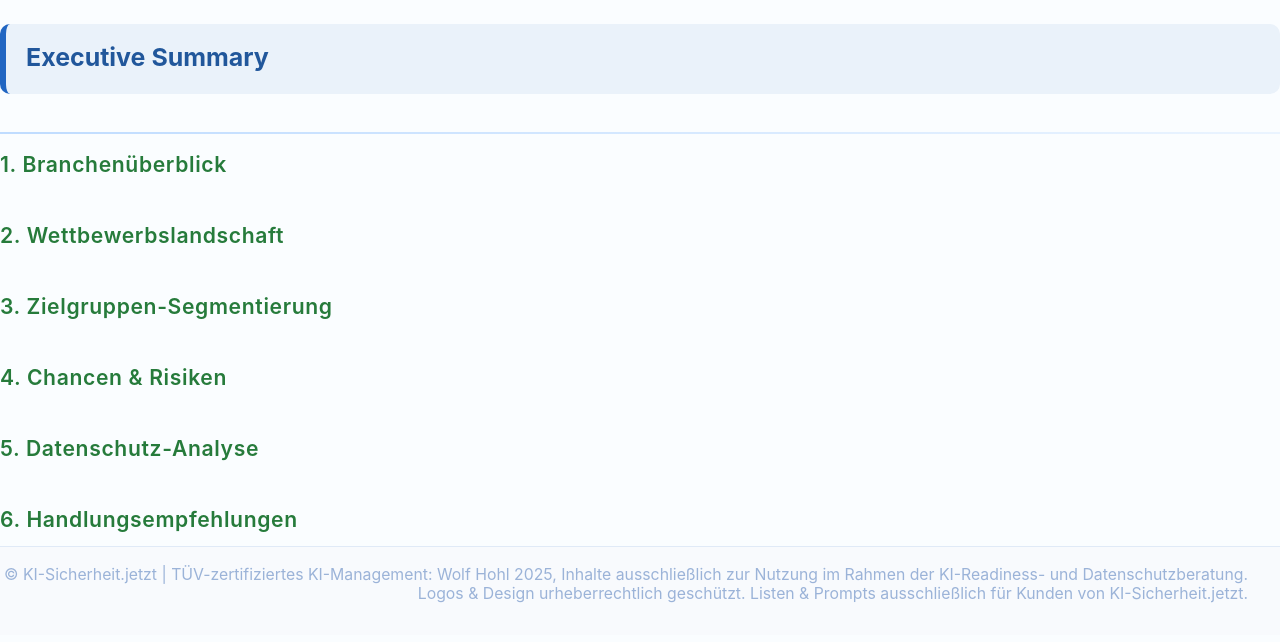
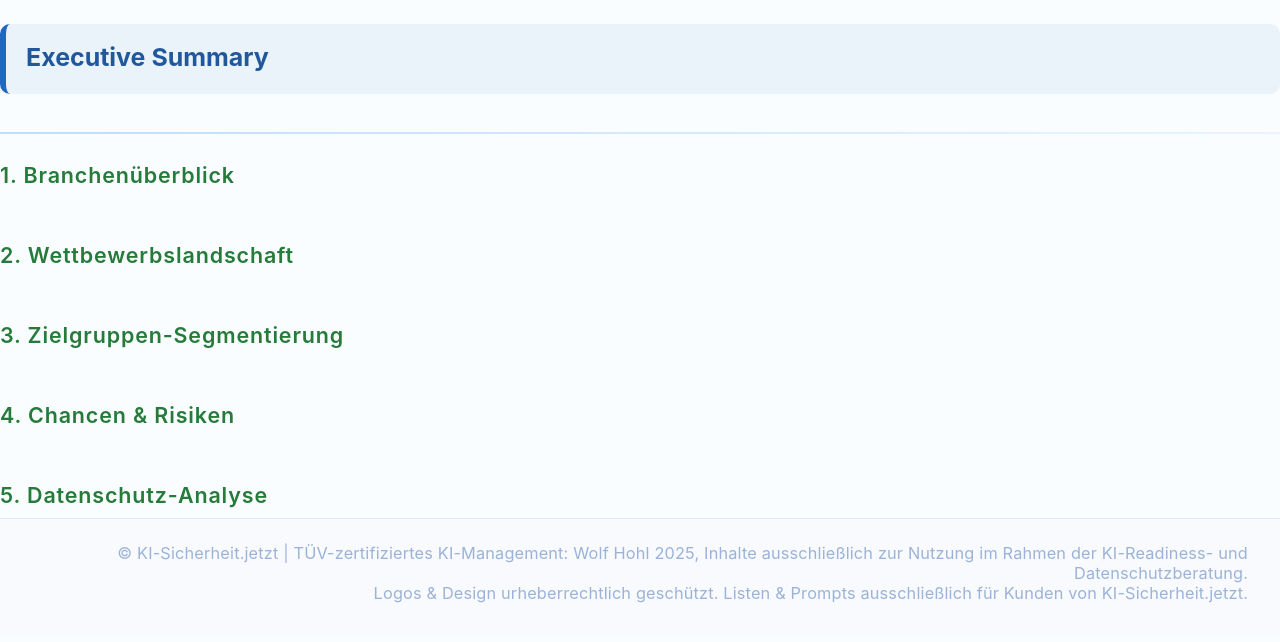
Before and after one commit to Wolf-Achtung/make-ki-backend-neu, a Python web app: template templates/pdf_template.html in a window 1280 px wide. Shown: the part 165-807 px from the top of the page. Before the commit the page ends 768 px from the top, so only its background shows below. Run offline with Jinja, Linux system fonts and the light colour scheme; the template is opened without the code that fills it, so the values that code supplies are empty.

Commit message:
Add files via upload

```diff
--- a/templates/pdf_template.html
+++ b/templates/pdf_template.html
@@ -4,7 +4,7 @@
     <meta charset="utf-8">
     <title>KI-Readiness-Report</title>
     <style>
-        @page { margin: 38px 44px 78px 44px; }
+        @page { margin: 38px 44px 90px 44px; }
         html, body { font-family: 'Inter', 'Arial', sans-serif; color: #14325e; font-size: 1.02em; margin: 0; padding: 0; background: #fafdff; }
         body { padding: 0; margin: 0; }
 
@@ -61,35 +61,36 @@
             color: #21579b;
         }
         .section {
-            margin-bottom: 46px;
+            margin-bottom: 54px;
             page-break-inside: avoid;
         }
-        .section:last-child { margin-bottom: 24px; }
+        .section:last-child { margin-bottom: 34px; }
         .section-title {
             color: #267b3b;
-            font-size: 1.27em;
+            font-size: 1.29em;
             font-weight: 600;
-            margin-bottom: 10px;
-            margin-top: 18px;
-            letter-spacing: 0.03em;
+            margin-bottom: 17px;
+            margin-top: 28px;
+            letter-spacing: 0.04em;
         }
         .section-content {
             color: #1b283b;
-            font-size: 1.04em;
-            margin-bottom: 12px;
-            margin-top: 12px;
+            font-size: 1.06em;
+            margin-bottom: 14px;
+            margin-top: 13px;
+            line-height: 1.63;
         }
         /* Abstand für Überschriften innerhalb von Section-Content */
         .section-content h3, .section-content h4, .section-content h5 {
-            margin-top: 22px;
-            margin-bottom: 10px;
+            margin-top: 28px;
+            margin-bottom: 13px;
             display: block;
-            line-height: 1.3;
+            line-height: 1.35;
             color: #2b529a;
         }
         .section-content ul, .section-content ol { margin-left: 18px; margin-bottom: 12px; }
         .section-content li { margin-bottom: 4px; }
-        .section-content p { margin-top: 0.9em; margin-bottom: 0.7em; }
+        .section-content p { margin-top: 1.05em; margin-bottom: 0.82em; }
         .score-bar {
             background: #f5faff;
             border-radius: 18px;
@@ -111,13 +112,14 @@
             position: fixed;
             left: 0; bottom: 0; right: 0;
             color: #9bb3d8;
-            font-size: 0.95em;
+            font-size: 0.98em;
             text-align: right;
-            padding: 18px 32px 10px 0;
-            border-top: 1px solid #e0eaf7;
+            padding: 24px 32px 16px 0;
+            border-top: 1.5px solid #e0eaf7;
             background: #f8fafd;
             z-index: 99;
-            height: 60px;
+            height: 76px;
+            letter-spacing: 0.01em;
         }
     </style>
 </head>
```
